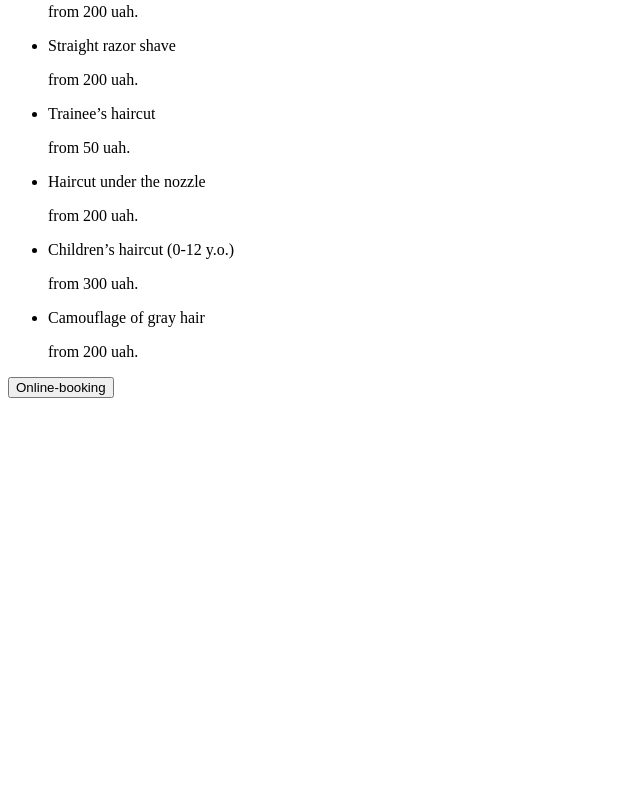
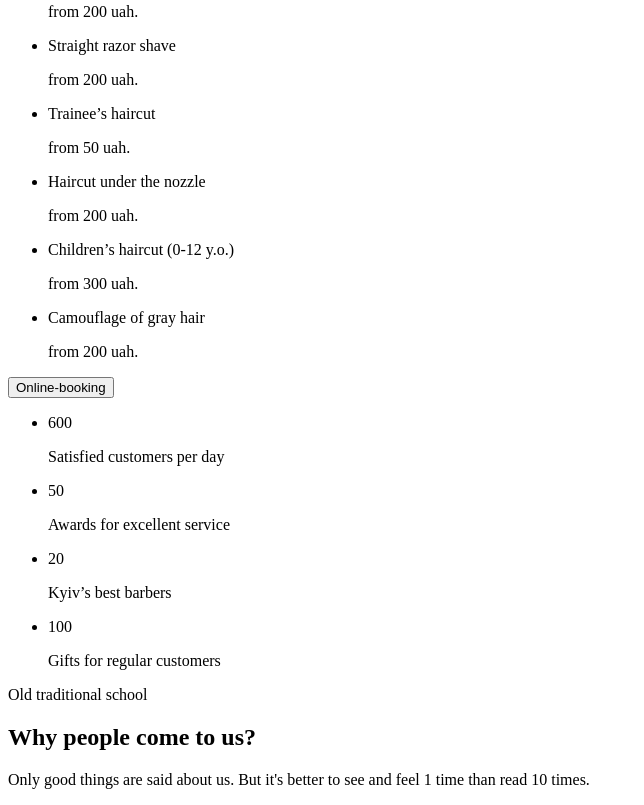
Before and after one commit to Volya16/barbershop, a plain HTML site: page index.html in a window 1280 px wide. Shown: the part 1771-2576 px from the top of the page, without its empty margins (0-644 px from the left). Before the commit the page ends 2177 px from the top, so only its background shows below. Drawn offline with Linux system fonts and the light colour scheme.

Commit message:
created section school

```diff
--- a/index.html
+++ b/index.html
@@ -75,6 +75,7 @@
         comes to us!
       </p>
       <button type="button">Online-booking</button>
+    </section>
     <section>
       <p>Spend your time with the best masters</p>
       <h2>Services and prices</h2>
@@ -116,6 +117,31 @@
       </ul>
       <button type="button">Online-booking</button>
     </section>
+    <section>
+      <ul>
+        <li>
+          <span>600</span>
+          <p>Satisfied customers per day</p>
+        </li>
+        <li>
+          <span>50</span>
+          <p>Awards for excellent service</p>
+        </li>
+        <li>
+          <span>20</span>
+          <p>Kyiv’s best barbers</p>
+        </li>
+        <li>
+          <span>100</span>
+          <p>Gifts for regular customers</p>
+        </li>
+      </ul>
+      <p>Old traditional school</p>
+      <h2>Why people come to us?</h2>
+      <p>
+        Only good things are said about us. But it's better to see and feel 1
+        time than read 10 times.
+      </p>
     </section>
     <main></main>
     <footer></footer>
```
Lines whose indentation alone changed are shown as unchanged.
